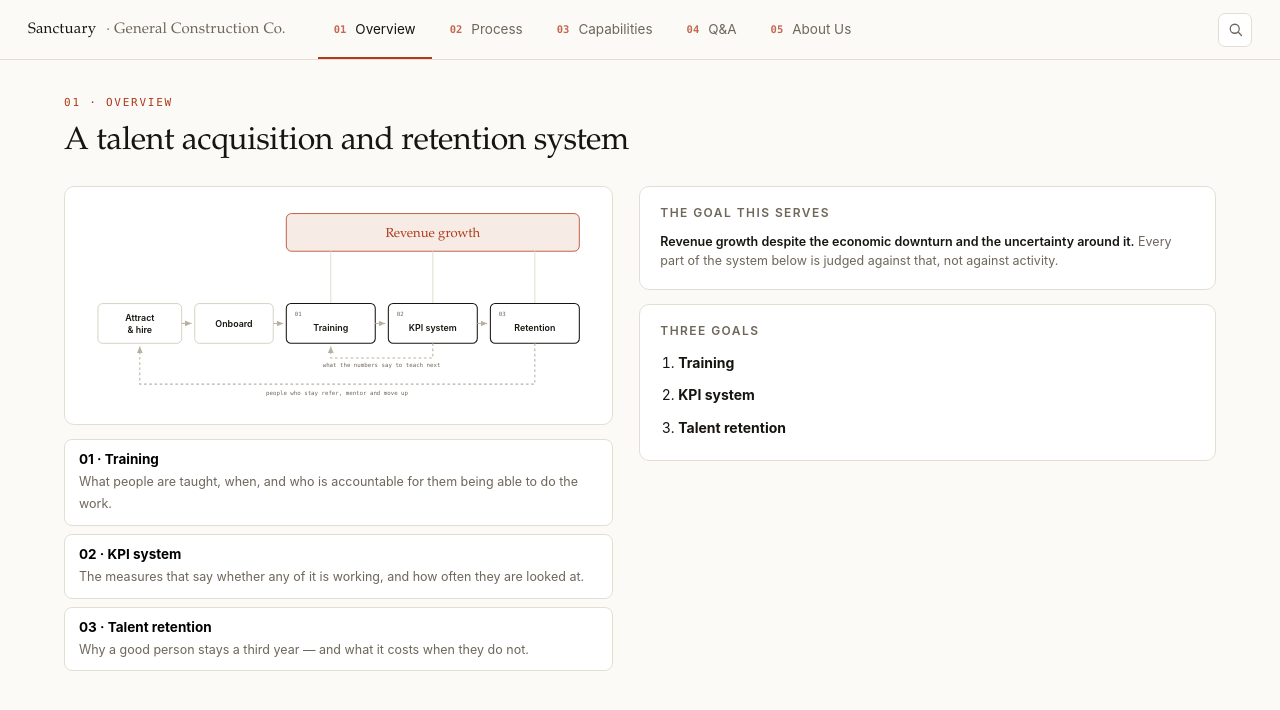
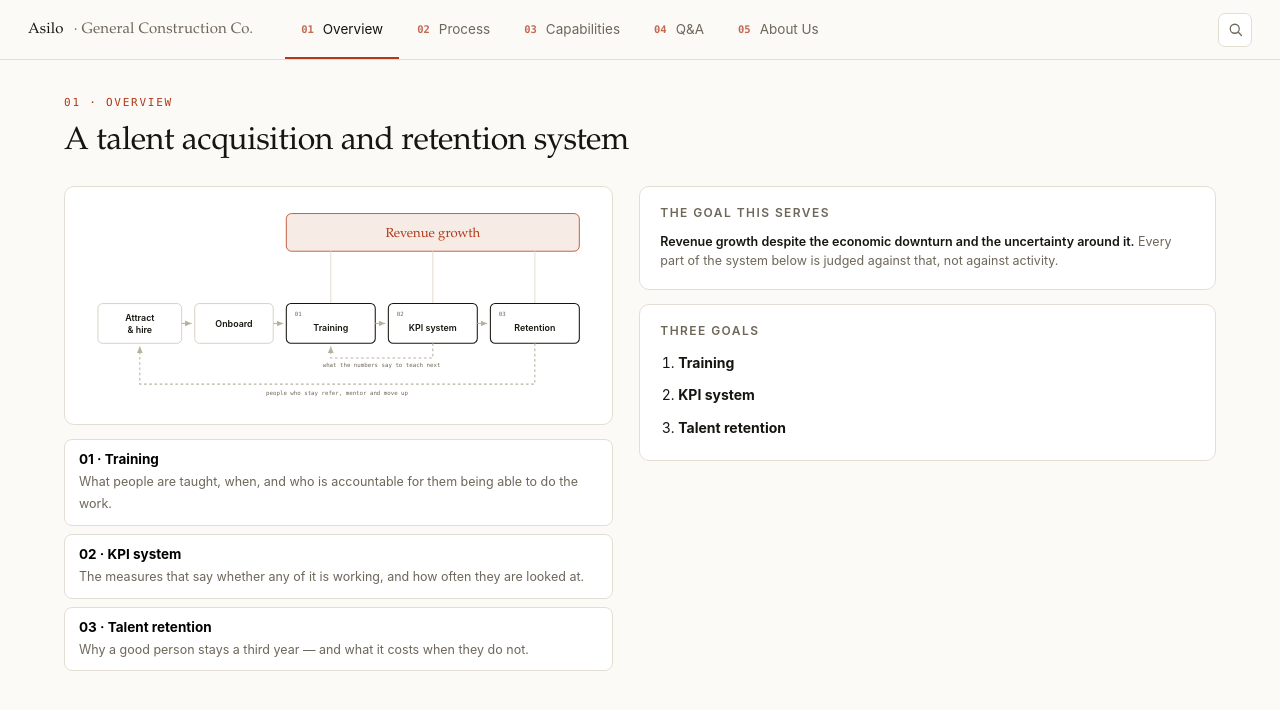
Before and after one commit to kischiman/gcc-proposal-deck, a website: page docs/index.html in a window 1280 px wide. Drawn offline with Linux system fonts and the light colour scheme.

Commit message:
Rename the brand from Sanctuary to Asilo
Reverses the earlier rename: the bar reads "Asilo · General Construction Co." and the About slide is headed Asilo. The name appears nowhere else in the source, and the phase data in the gist never referenced the company, so nothing there needed rewriting.

Co-Authored-By: Claude Opus 5 <noreply@anthropic.com>
Claude-Session: https://claude.ai/code/session_01RnLQYKN6N6ezBQSWna8ANz

```diff
--- a/docs/index.html
+++ b/docs/index.html
@@ -1413,7 +1413,7 @@ p { line-height: 1.6; }
 <body>
 
 <nav class="nav">
-  <div class="nav-brand">Sanctuary <span>· General Construction Co.</span></div>
+  <div class="nav-brand">Asilo <span>· General Construction Co.</span></div>
   <span class="nav-current" id="nav-current"></span>
   <button class="nav-toggle" id="nav-toggle" type="button" aria-expanded="false" aria-controls="nav-items">
     <span class="bars" aria-hidden="true"><span></span><span></span><span></span></span>
@@ -1720,7 +1720,7 @@ p { line-height: 1.6; }
     <p class="eyebrow">05 · About</p>
 
     <div class="panel" data-active="true">
-      <h1>Sanctuary</h1>
+      <h1>Asilo</h1>
 
       <p class="about-lede">We work with narrative: what people across an organization
       actually say about how the work goes, captured at scale through
```
Also changed, not shown: public/index.html (+2 -2 lines), dist/deck.html.
